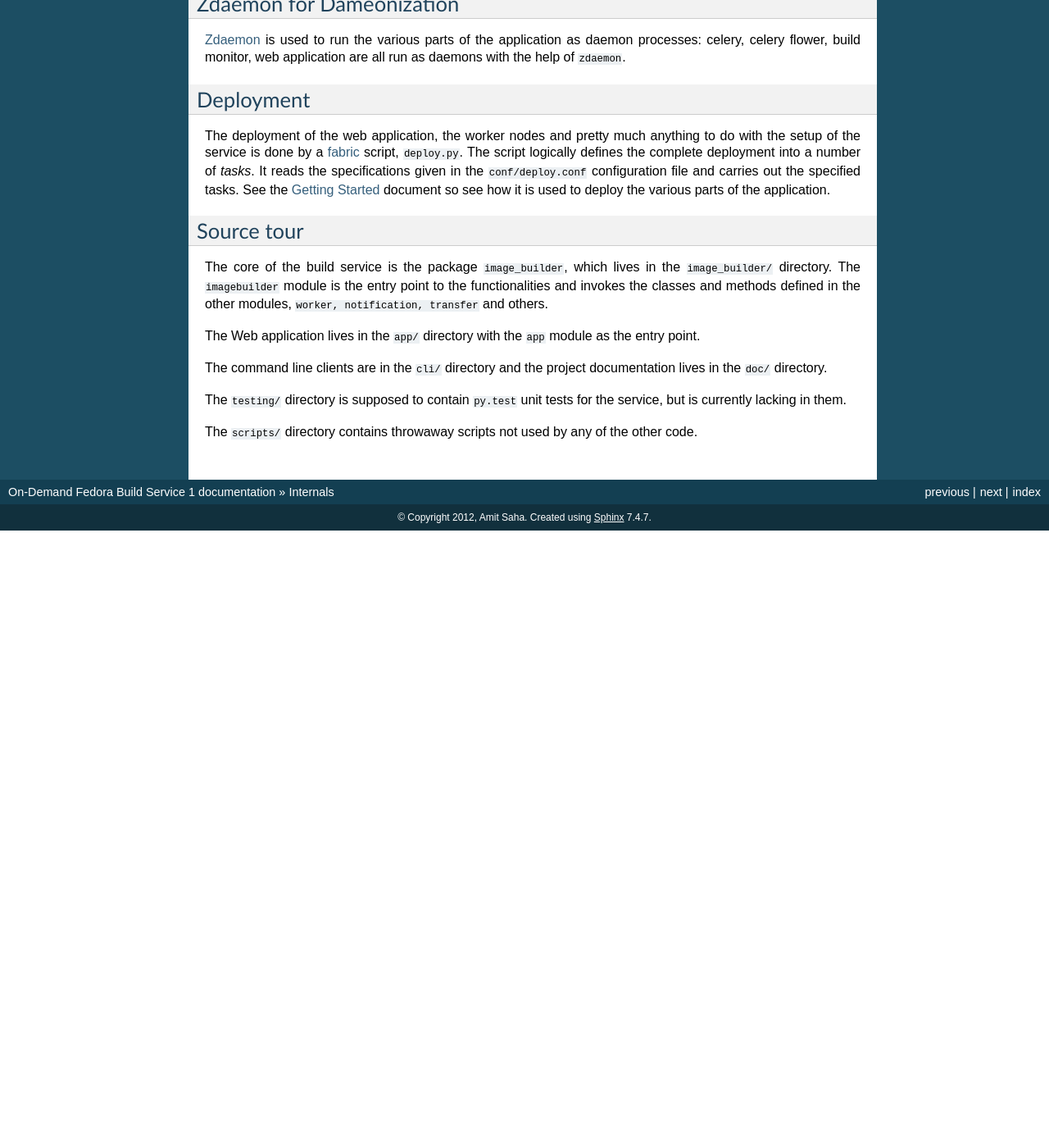
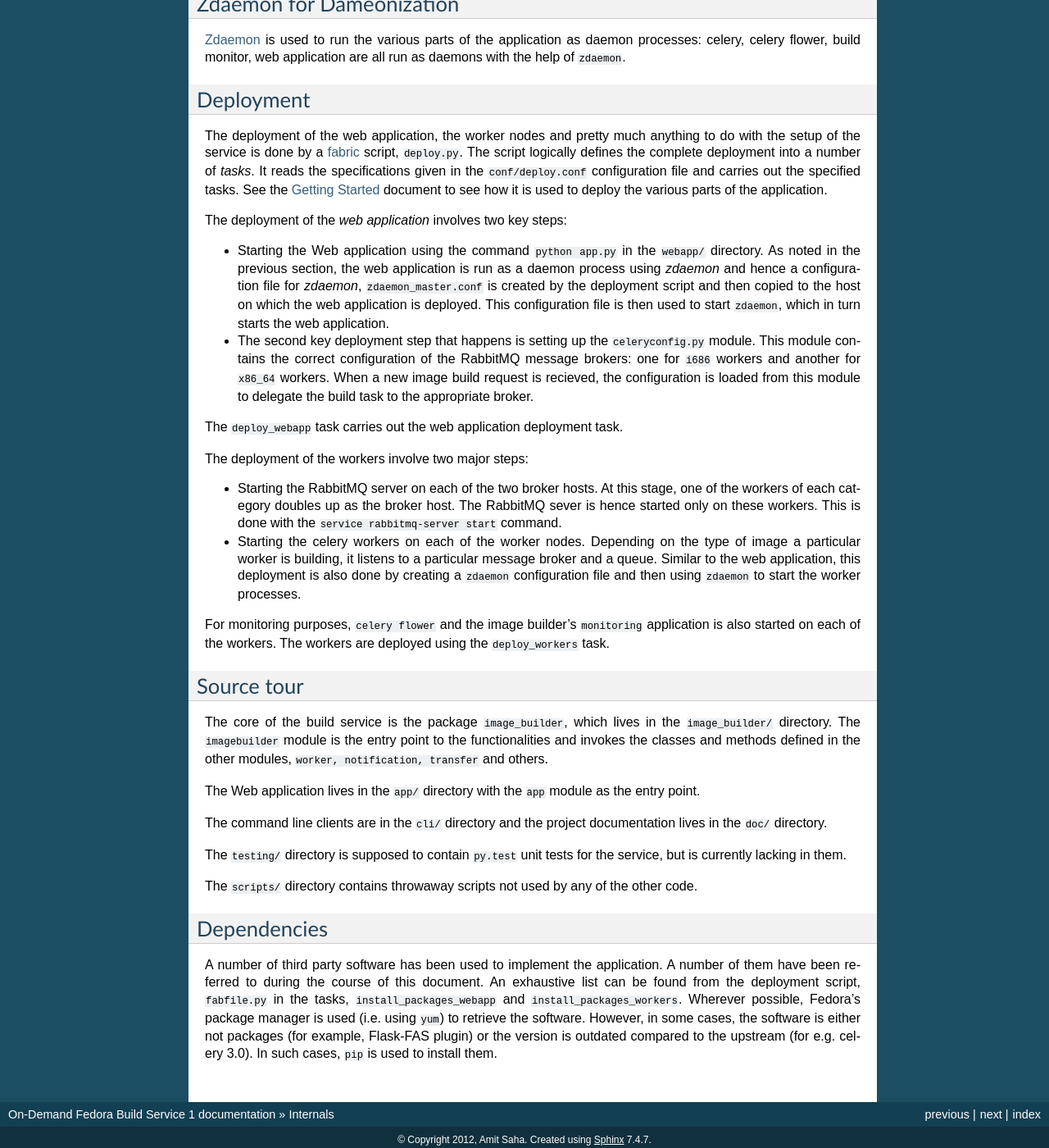
Before and after one commit to amitsaha/gsoc2012_fbs, a Sphinx documentation site: the page built from doc/internals.rst, in a window 1280 px wide and 1400 px high, scrolled down 1367 px. Shown: the whole window at 82% size. Built offline with Sphinx 7.4.7, drawn with Linux system fonts in a browser that asks for light colours; before the commit the page ends 2014 px from its top, so only the background shows below that; some of the changed text lies outside the part shown.

Commit message:
updates to internals documentation

```diff
--- a/doc/internals.rst
+++ b/doc/internals.rst
@@ -27,13 +31,13 @@ important events during the image building. A separate log file of the
 form ``/tmp/imagebuild_<timestamp>.log`` is created for each new build
 request.
 
-In *local mode*, this file can be monitored for the progress and reason
-out a failure in the process, if any.
+In *local mode*, this file can be monitored for the progress and
+reason out a failure in the process, if any.
 
 In *distributed mode*, this log file is exposed via a *build monitor*
-whose URL is sent in the email notification on job submission. Basically,
-this is a Flask_ web application returning the contents of the log
-file upon a request.
+whose URL is sent in the email notification on job
+submission. Basically, this is a Flask_ web application returning the
+contents of the log file upon a request.
 
 Here is a note to be kept in mind when the application is deployed in
 distributed mode:
@@ -56,23 +60,24 @@ email and check your staging area for the image/logs.
 
 
 In case of Failure
-------------------
+-------------------
 
-The final notification email aims to keep you well informed about the image
-building result. However, for some reason, you do not get the final
-email or an email with a blank message (due to the problem cited in
-the previous section), your best bet is to just contact the person
+The final notification email aims to keep you well informed about the
+image building result. However, for some reason, you do not get the
+final email or an email with a blank message (due to the problem cited
+in the previous section), your best bet is to just contact the person
 responsible for deployment of the service or if you have access to the
 worker nodes, simply monitor the two files mentioned in the previous
 section to look for any possible hints.
 
 
 Celery integration
-------------------
+-------------------
 
-In distributed mode, the application uses celery_ (Celery 3.0) for task delegation
-to workers using RabbitMQ_ as the message broker. As of now here is a
-brief overview of how the task delegation functions right now.
+In distributed mode, the application uses celery_ (Celery 3.0) for
+task delegation to workers using RabbitMQ_ as the message broker. As
+of now here is a brief overview of how the task delegation functions
+right now.
 
 There are different types of supported images that can be built via
 the application in distributed mode. Different combinations of
@@ -99,7 +104,7 @@ exist in the ``webapp/`` as well as ``cli/`` directory.
 .. _RabbitMQ: http://rabbitmq.com
 
 Zdaemon for Dameonization
--------------------------
+--------------------------
 
 Zdaemon_ is used to run the various parts of the application as daemon
 processes: celery, celery flower, build monitor, web application are
@@ -109,28 +114,66 @@ all run as daemons with the help of ``zdaemon``.
 
 
 Deployment
-----------
+-----------
 
 The deployment of the web application, the worker nodes and pretty
-much anything to do with the setup of the service is done by a
-fabric_ script, ``deploy.py``. The script logically defines the
-complete deployment into a number of *tasks*. It reads the
-specifications given in the ``conf/deploy.conf`` configuration file
-and carries out the specified tasks. See the `Getting Started`_
-document so see how it is used to deploy the various parts of the
-application.
+much anything to do with the setup of the service is done by a fabric_
+script, ``deploy.py``. The script logically defines the complete
+deployment into a number of *tasks*. It reads the specifications given
+in the ``conf/deploy.conf`` configuration file and carries out the
+specified tasks. See the `Getting Started`_ document to see how it is
+used to deploy the various parts of the application.
 
+The deployment of the *web application* involves two key steps:
+
+* Starting the Web application using the command ``python app.py`` in
+  the ``webapp/`` directory. As noted in the previous section, the web
+  application is run as a daemon process using *zdaemon* and hence a
+  configuration file for *zdaemon*, ``zdaemon_master.conf`` is created
+  by the deployment script and then copied to the host on which the
+  web application is deployed. This configuration file is then used to
+  start ``zdaemon``, which in turn starts the web application.
+
+* The second key deployment step that happens is setting up the
+  ``celeryconfig.py`` module. This module contains the correct
+  configuration of the RabbitMQ message brokers: one for ``i686``
+  workers and another for ``x86_64`` workers. When a new image build
+  request is recieved, the configuration is loaded from this module to
+  delegate the build task to the appropriate broker.
+
+The ``deploy_webapp`` task carries out the web application deployment
+task.
+
+The deployment of the workers involve two major steps:
+
+* Starting the RabbitMQ server on each of the two broker hosts. At
+  this stage, one of the workers of each category doubles up as the
+  broker host. The RabbitMQ sever is hence started only on these
+  workers. This is done with the ``service rabbitmq-server start``
+  command.
+
+* Starting the celery workers on each of the worker nodes. Depending
+  on the type of image a particular worker is building, it listens to
+  a particular message broker and a queue. Similar to the web
+  application, this deployment is also done by creating a ``zdaemon``
+  configuration file and then using ``zdaemon`` to start the worker
+  processes.
+
+For monitoring purposes, ``celery flower`` and the image builder's
+``monitoring`` application is also started on each of the workers. The
+workers are deployed using the ``deploy_workers`` task.
 
 .. _fabric: http://docs.fabfile.org/en/1.4.3/index.html
 .. _`Getting Started`: HOWTO.html
 
 Source tour
------------
+------------
 
 The core of the build service is the package ``image_builder``, which
 lives in the ``image_builder/`` directory. The ``imagebuilder`` module
 is the entry point to the functionalities and invokes the classes and
-methods defined in the other modules, ``worker, notification, transfer`` and others.
+methods defined in the other modules, ``worker, notification,
+transfer`` and others.
 
 The Web application lives in the ``app/`` directory with the ``app``
 module as the entry point.
@@ -138,8 +181,22 @@ module as the entry point.
 The command line clients are in the ``cli/`` directory and the project
 documentation lives in the ``doc/`` directory.
 
-The ``testing/`` directory is supposed to contain ``py.test`` unit tests for the
-service, but is currently lacking in them.
+The ``testing/`` directory is supposed to contain ``py.test`` unit
+tests for the service, but is currently lacking in them.
 
 The ``scripts/`` directory contains throwaway scripts not used by any
 of the other code.
+
+Dependencies
+------------
+
+A number of third party software has been used to implement the
+application. A number of them have been referred to during the course
+of this document. An exhaustive list can be found from the deployment
+script, ``fabfile.py`` in the tasks, ``install_packages_webapp`` and
+``install_packages_workers``. Wherever possible, Fedora's package
+manager is used (i.e. using ``yum``) to retrieve the
+software. However, in some cases, the software is either not packages
+(for example, Flask-FAS plugin) or the version is outdated compared to
+the upstream (for e.g. celery 3.0). In such cases, ``pip`` is used to
+install them.
```
Also changed, not shown: other parts of doc/internals.rst (+14 -10 lines).
